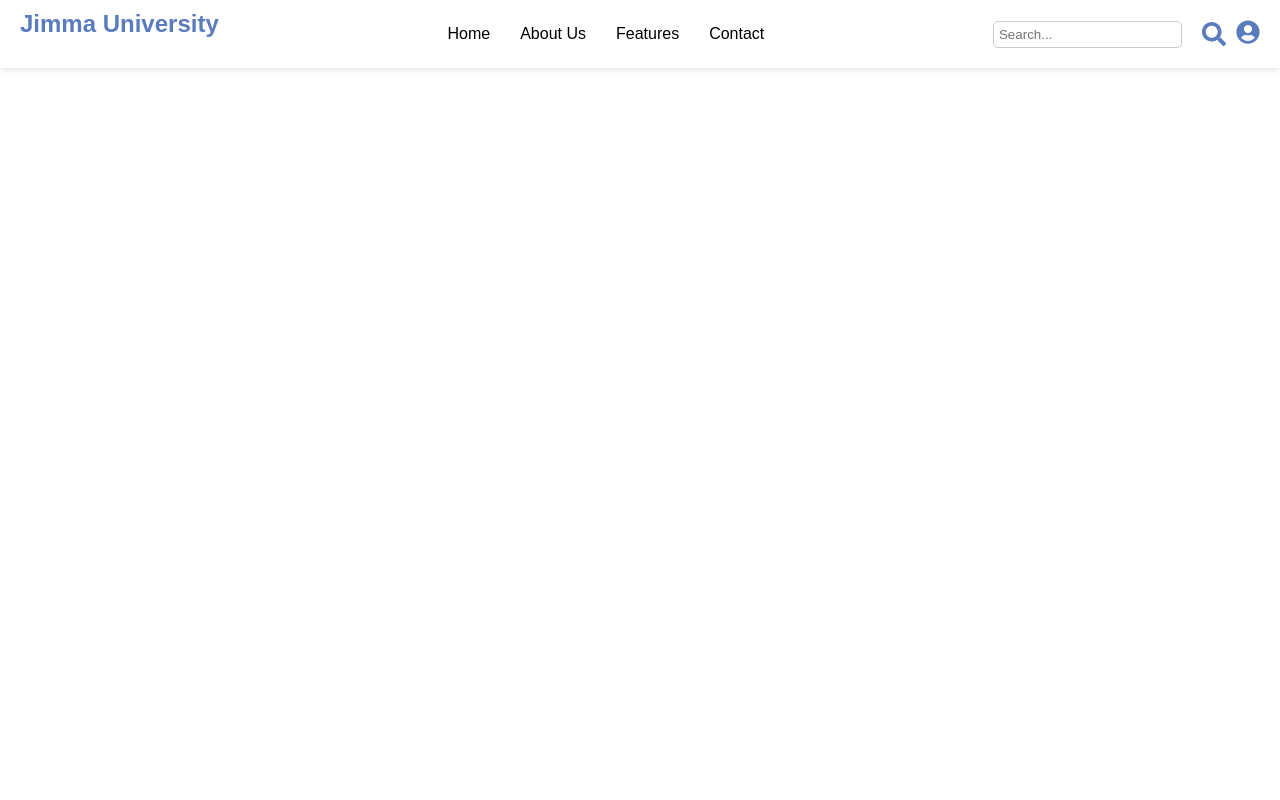
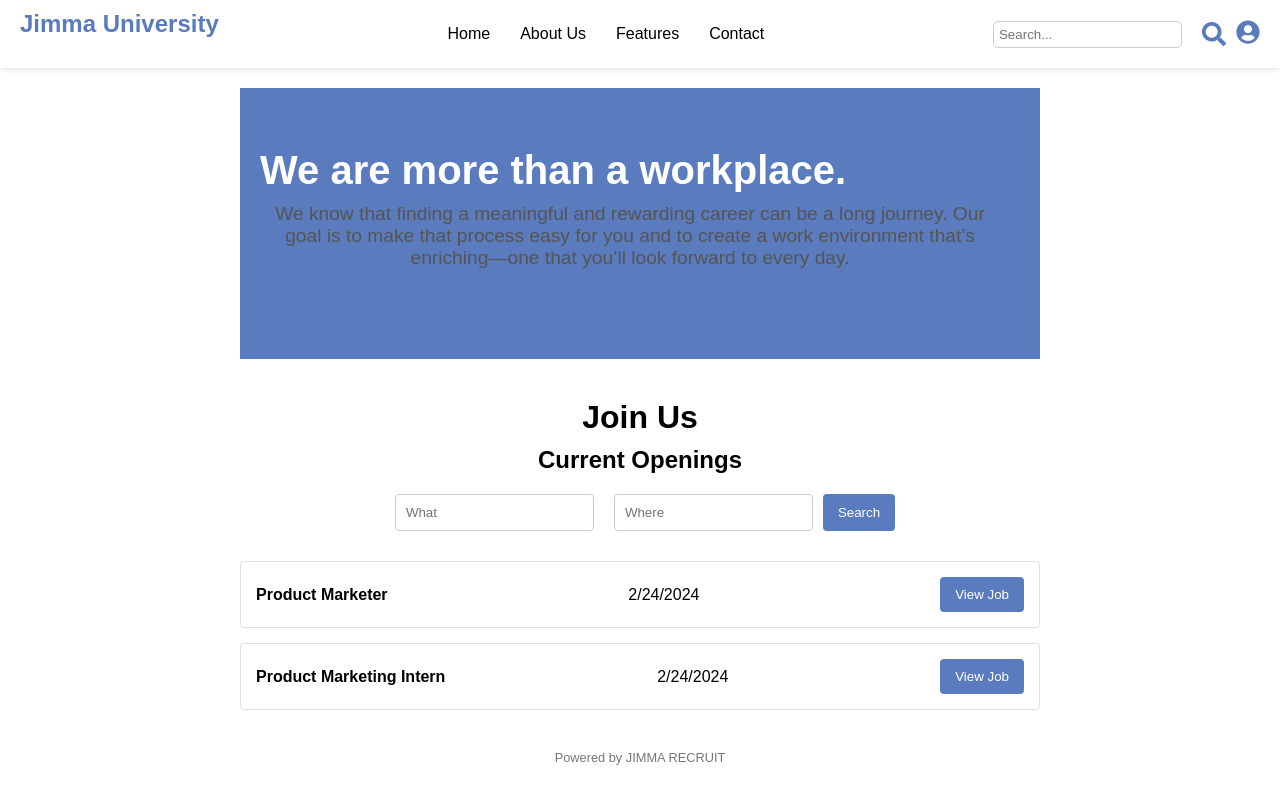
Before and after one commit to eldianak21/Last-Project, a React (Vite) app in the folder Recruitment-System/recruitment-system/: page /job-posting in a window 1280 px wide. Built offline with nearby package versions, Linux system fonts and the light colour scheme.

Commit message:
job posting page is added

```diff
--- a/Recruitment-System/recruitment-system/src/App.jsx
+++ b/Recruitment-System/recruitment-system/src/App.jsx
@@ -8,17 +8,19 @@ import About from './components/About/About';
 import SignUp from './Auth/SignUp';
 import Login from './Auth/Login';
 import ForgotPassword from './Auth/ForgotPassword';
+import JobPosting from './components/JobPosting/JobPosting';
 
 const App = () => {
     return (
         <Router>
             <Header /> {/* Header component is constant across all pages */}
             <Routes>
-                <Route path="/home" element={<Home/>} /> {/* Home page */}
+                <Route path="/" element={<Home/>} /> {/* Home page */}
                 <Route path="/about" element={<About />} /> {/* About page */}
                 <Route path="/sign-up" element={<SignUp/> } />
                 <Route path="/login" element={<Login/> } />
                 <Route path="/forgot-password" element={<ForgotPassword/> } />
+                <Route path="/job-posting" element={<JobPosting/> } />
                 {/* Add more routes as needed */}
             </Routes>
         </Router>
--- a/Recruitment-System/recruitment-system/src/components/Home/Home.css
+++ b/Recruitment-System/recruitment-system/src/components/Home/Home.css
@@ -17,17 +17,33 @@ body {
 
 .header-content {
     max-width: 800px;
-    margin: 0 auto;
+    margin: 0 auto; /* Center horizontally */
+    display: flex; /* Use flexbox */
+    flex-direction: column; /* Stack elements vertically */
+    align-items: center; /* Center align items */
+    text-align: center; /* Center text */
 }
 
 .header h1 {
     margin-bottom: 20px;
     font-size: 2.5em;
+    align-items: center;
+    margin-left: 0; /* Reset any margin */
 }
 
 .header p {
     font-size: 1.2em;
     margin-bottom: 30px;
+    margin-left: 0; /* Reset any margin */
+    margin-right: 20px; /* Add margin to align with h1 */
+    color: white; /* Change text color to white */
+}
+.header-content p {
+    font-size: 1.2em;
+    margin-bottom: 30px;
+    margin-left: 0; /* Reset any margin */
+    margin-right: 20px; /* Add margin to align with h1 */
+    color: white !important; /* Force the color to white */
 }
 
 .action-button {
--- a/Recruitment-System/recruitment-system/src/components/Home/Home.jsx
+++ b/Recruitment-System/recruitment-system/src/components/Home/Home.jsx
@@ -9,7 +9,8 @@ const Home = () => {
         <div className="home-container">
             <header className="header">
                 <div className="header-content">
-                    <h1>Welcome to Jimma University Recruitment Hub</h1>
+                    <h1>Welcome to Jimma University</h1>
+                    <h1>Recruitment Hub</h1>
                     <p>Your gateway to finding the best opportunities at Jimma University.</p>
                     <button className="action-button">Get Started</button>
                 </div>
--- /dev/null
+++ b/Recruitment-System/recruitment-system/src/components/JobPosting/JobPosting.css
@@ -0,0 +1,92 @@
+.job-posting-container {
+    font-family: Arial, sans-serif;
+    padding: 20px;
+    max-width: 800px;
+    margin: auto;
+}
+
+.header {
+    text-align: center;
+    margin-bottom: 40px;
+}
+
+.header h1 {
+    font-size: 2.5em;
+    margin-bottom: 10px;
+}
+
+.header p {
+    font-size: 1.2em;
+    color: #555;
+}
+
+.join-us {
+    text-align: center;
+    margin-bottom: 30px;
+}
+
+.join-us h2 {
+    font-size: 2em;
+    margin-bottom: 10px;
+}
+
+.join-us h3 {
+    font-size: 1.5em;
+    margin-bottom: 20px;
+}
+
+.filters {
+    display: flex;
+    justify-content: center;
+    margin-bottom: 30px;
+}
+
+.filter-input {
+    padding: 10px;
+    margin: 0 10px;
+    border: 1px solid #ccc;
+    border-radius: 4px;
+}
+
+.search-button {
+    padding: 10px 15px;
+    background-color: #5a7bbd;
+    color: white;
+    border: none;
+    border-radius: 4px;
+    cursor: pointer;
+}
+
+.job-listings {
+    margin-top: 20px;
+}
+
+.job-listing {
+    border: 1px solid #e0e0e0;
+    border-radius: 4px;
+    padding: 15px;
+    margin-bottom: 15px;
+    display: flex;
+    justify-content: space-between;
+    align-items: center;
+}
+
+.job-listing h4 {
+    margin: 0;
+}
+
+.view-job-button {
+    padding: 10px 15px;
+    background-color: #5a7bbd;
+    color: white;
+    border: none;
+    border-radius: 4px;
+    cursor: pointer;
+}
+
+.footer {
+    text-align: center;
+    margin-top: 40px;
+    font-size: 0.8em;
+    color: #777;
+}
--- /dev/null
+++ b/Recruitment-System/recruitment-system/src/components/JobPosting/JobPosting.jsx
@@ -0,0 +1,45 @@
+import React from 'react';
+import './JobPosting.css';
+
+const JobPosting = () => {
+    const jobListings = [
+        { title: 'Product Marketer', date: '2/24/2024' },
+        { title: 'Product Marketing Intern', date: '2/24/2024' },
+        // Add more job listings as needed
+    ];
+
+    return (
+        <div className="job-posting-container">
+            <header className="header">
+                <h1>We are more than a workplace.</h1>
+                <p>We know that finding a meaningful and rewarding career can be a long journey. Our goal is to make that process easy for you and to create a work environment that’s enriching—one that you’ll look forward to every day.</p>
+            </header>
+
+            <div className="join-us">
+                <h2>Join Us</h2>
+                <h3>Current Openings</h3>
+                <div className="filters">
+                    <input type="text" placeholder="What" className="filter-input" />
+                    <input type="text" placeholder="Where" className="filter-input" />
+                    <button className="search-button">Search</button>
+                </div>
+            </div>
+
+            <div className="job-listings">
+                {jobListings.map((job, index) => (
+                    <div className="job-listing" key={index}>
+                        <h4>{job.title}</h4>
+                        <p>{job.date}</p>
+                        <button className="view-job-button">View Job</button>
+                    </div>
+                ))}
+            </div>
+
+            <footer className="footer">
+                <p>Powered by JIMMA RECRUIT</p>
+            </footer>
+        </div>
+    );
+};
+
+export default JobPosting;
```
